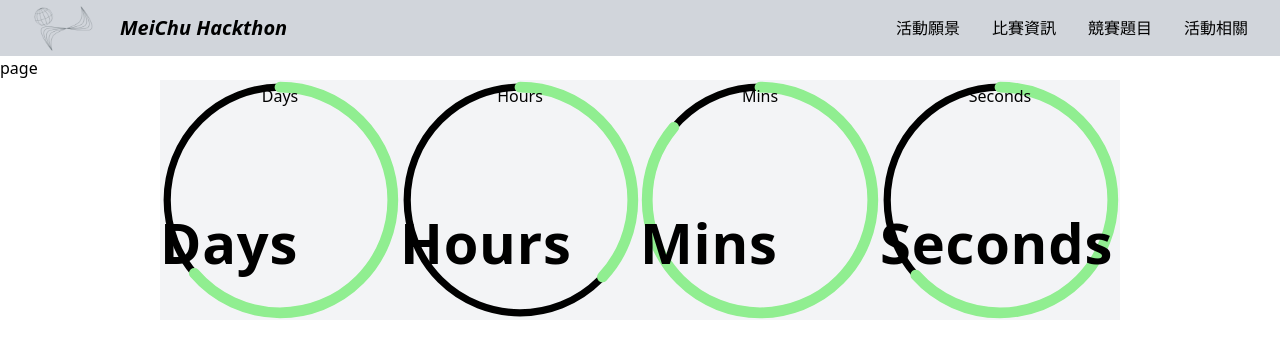
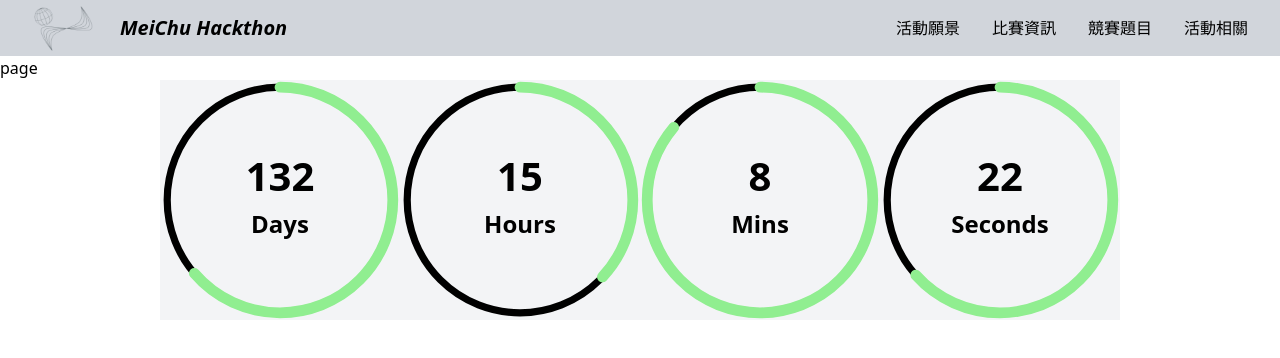
Before and after one commit to Official-Meichu-Hackathon/2023-singup, a Next.js app: page / in a window 1280 px wide. Shown: the top 358 px of the page. Built offline with nearby package versions, Linux system fonts and the light colour scheme.

Commit message:
feat: finish RWD

```diff
--- a/components/CountDown.jsx
+++ b/components/CountDown.jsx
@@ -82,9 +82,11 @@ const Circle =  ({now, up,word})  =>{
                         >
                     </circle>
                 </svg>
-                <div className = "w-full h-full absolute top-0 left-0 text-center">
-                    <p className = "w-full h-[50%] text-center">{word}</p>
-                    <h2 className = "w-full h-[50%] text-center m-0">{word}</h2>
+                <div className = "w-full h-full absolute top-0 left-0">
+                    <div className="w-full h-[50%] flex items-end">
+                        <h3 className = "mx-auto w-fit h-fit items-end">{Math.floor(now)}</h3>
+                    </div>
+                    <h5 className = "w-full h-[50%] text-center pt-[5%]  ">{word}</h5>
                 </div>
             </div>
         </>
```
